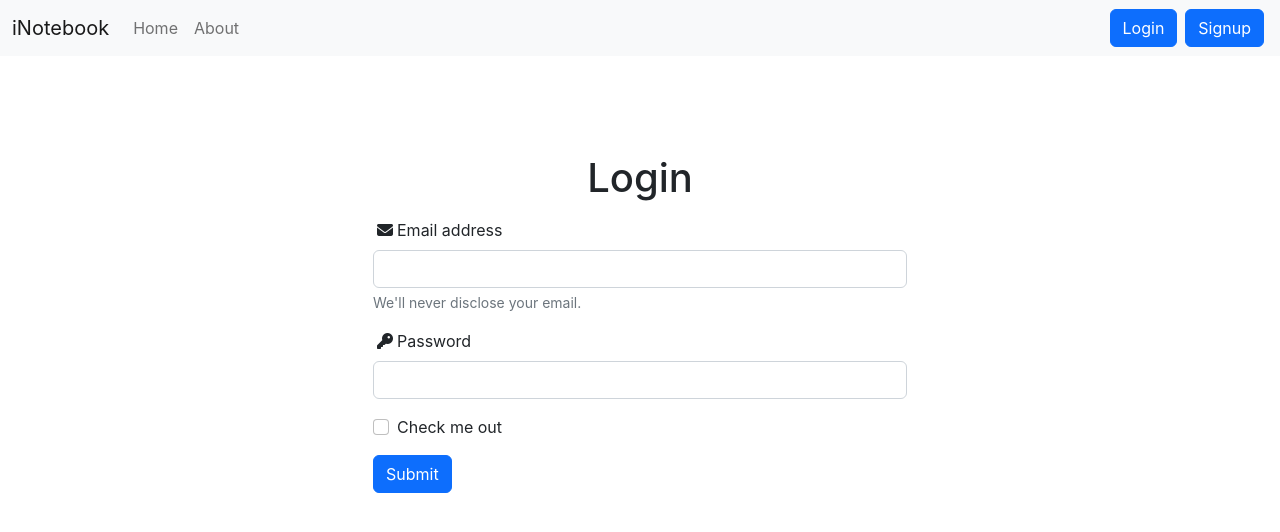
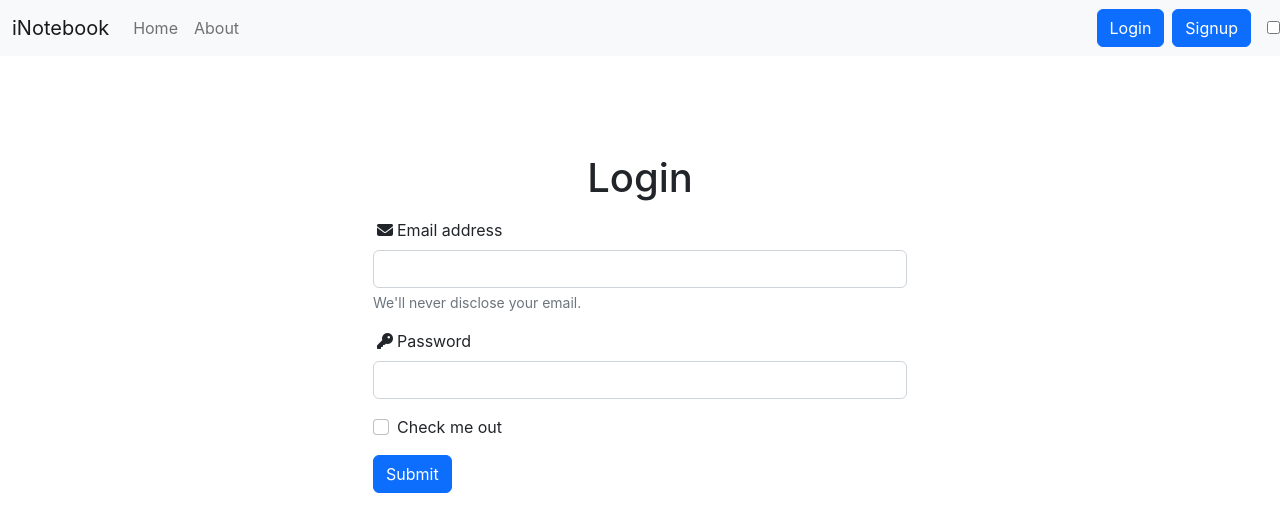
Before and after one commit to vakharwalad23/e-notebook, a React (Create React App) app: page /login in a window 1280 px wide. Shown: the top 532 px of the page. Built offline with nearby package versions, Linux system fonts and the light colour scheme.

Commit message:
darkmode-1

```diff
--- a/src/App.js
+++ b/src/App.js
@@ -28,7 +28,7 @@ function App() {
   const toggleMode = ()=>{
     if(Mode === 'light'){
       setMode('dark');
-      document.body.style.backgroundColor = '#272a2e';
+      document.body.style.backgroundColor = '#494e55';
       showAlert("Dark mode has been enabled","success");
     }
     else{
@@ -41,7 +41,7 @@ function App() {
     <>
       <NoteState>
         <Router>
-          <Navbar showAlert={showAlert}/>
+          <Navbar mode={Mode} toggleMode={toggleMode} showAlert={showAlert}/>
           <Alert alert={alert}/>
           <div className='container'>
             <Routes>
--- a/src/components/Home.js
+++ b/src/components/Home.js
@@ -5,7 +5,7 @@ const Home = (props) => {
   const {showAlert} = props;
   return (
     <div>
-      <Notes showAlert={showAlert}/>
+      <Notes mode={props.mode} showAlert={showAlert}/>
     </div>
   )
 }
--- a/src/components/Navbar.js
+++ b/src/components/Navbar.js
@@ -1,20 +1,20 @@
-import {React, useEffect} from 'react'
-import { Link, useLocation, useNavigate} from "react-router-dom";
+import { React, useEffect } from 'react'
+import { Link, useLocation, useNavigate } from "react-router-dom";
 import Userdetails from './Userdetails';
 const Navbar = (props) => {
     let navigate = useNavigate();
-    const handleLogout = ()=>{
+    const handleLogout = () => {
         localStorage.removeItem('token');
         props.showAlert("Successfully Logged Out", "success");
         navigate('/login');
     }
     let location = useLocation();
     useEffect(() => {
-      }, [location]);
+    }, [location]);
     return (
         <>
             <div>
-                <nav className="navbar navbar-expand-lg bg-light">
+                <nav className={`navbar navbar-expand-lg navbar-${props.mode} bg-${props.mode}`}>
                     <div className="container-fluid">
                         <Link className="navbar-brand" to="/">iNotebook</Link>
                         <button className="navbar-toggler" type="button" data-bs-toggle="collapse" data-bs-target="#navbarSupportedContent" aria-controls="navbarSupportedContent" aria-expanded="false" aria-label="Toggle navigation">
@@ -23,18 +23,21 @@ const Navbar = (props) => {
                         <div className="collapse navbar-collapse" id="navbarSupportedContent">
                             <ul className="navbar-nav me-auto mb-2 mb-lg-0">
                                 <li className="nav-item">
-                                    <Link className={`nav-link ${location.pathname === "/"? "active":""}`} aria-current="page" to="/">Home</Link>
+                                    <Link className={`nav-link ${location.pathname === "/" ? "active" : ""}`} aria-current="page" to="/">Home</Link>
                                 </li>
                                 <li className="nav-item">
-                                    <Link className={`nav-link ${location.pathname === "/about"? "active":""}`} to="/about">About</Link>
+                                    <Link className={`nav-link ${location.pathname === "/about" ? "active" : ""}`} to="/about">About</Link>
                                 </li>
                             </ul>
-                            {!localStorage.getItem('token')?<form className="d-flex" role="search">
-                                    <Link className="btn btn-primary mx-1" to="/login" role="button">Login</Link>
-                                    <Link className="btn btn-primary mx-1" to="/signup" role="button">Signup</Link>
-                            </form>: <div><Userdetails/><button onClick={handleLogout} className="btn btn-primary mx-2">Logout</button></div>}
+                            {!localStorage.getItem('token') ? <form className="d-flex" role="search">
+                                <Link className="btn btn-primary mx-1" to="/login" role="button">Login</Link>
+                                <Link className="btn btn-primary mx-1" to="/signup" role="button">Signup</Link>
+                            </form> : <div><Userdetails /><button onClick={handleLogout} className="btn btn-primary mx-2">Logout</button></div>}
                         </div>
                     </div>
+                        <div className={`custom-control mr-24 ml--5 custom-switch text-${props.mode === 'light' ? 'dark' : 'light'}`}>
+                            <input type="checkbox" className="custom-control-input" onClick={props.toggleMode} id="customSwitch1" />
+                        </div>
                 </nav>
             </div>
         </>
--- a/src/components/Notes.js
+++ b/src/components/Notes.js
@@ -37,32 +37,32 @@ const Notes = (props) => {
   }
   return (
     <>
-      <AddNote showAlert={props.showAlert}/>
+      <AddNote mode={props.mode} showAlert={props.showAlert}/>
       <button style={{display:"none"}} ref={ref} type="button" className="btn btn-primary" data-bs-toggle="modal" data-bs-target="#exampleModal">
         Launch demo modal
       </button>
       <div className="modal fade" id="exampleModal" tabIndex="-1" aria-labelledby="exampleModalLabel" aria-hidden="true">
         <div className="modal-dialog">
-          <div className="modal-content">
+          <div className={`modal-content bg-${props.mode==='light'?'light':'dark'}`}>
             <div className="modal-header">
-              <h5 className="modal-title" id="exampleModalLabel">Edit Note</h5>
+              <h5 className="modal-title" style={{color:props.mode==='light'?'black':'white'}} id="exampleModalLabel">Edit Note</h5>
               <button type="button" className="btn-close" data-bs-dismiss="modal" aria-label="Close"></button>
             </div>
             <div className="modal-body">
               <div>
                 <div className="container my-3">
-                  <h2>Enter Details To be Updated</h2>
+                  <h2 style={{color:props.mode==='light'?'black':'white'}}>Enter Details To be Updated</h2>
                   <form className='my-2'>
                     <div className="mb-3">
-                      <label htmlFor="title" className="form-label">Title</label>
+                      <label htmlFor="title" className="form-label" style={{color:props.mode==='light'?'black':'white'}}>Title</label>
                       <input type="text" className="form-control" id="etitle" name='etitle' aria-describedby="emailHelp" onChange={onChange} value={note.etitle ?? ""} minLength={5} required/>
                     </div>
                     <div className="mb-3">
-                      <label htmlFor="description" className="form-label">Description</label>
+                      <label htmlFor="description" className="form-label" style={{color:props.mode==='light'?'black':'white'}}>Description</label>
                       <textarea rows="3" className="form-control" id="edescription" name='edescription' onChange={onChange} value={note.edescription ?? ""} minLength={5} required/>
                     </div>
                     <div className="mb-3">
-                      <label htmlFor="tag" className="form-label">Tag</label>
+                      <label htmlFor="tag" className="form-label" style={{color:props.mode==='light'?'black':'white'}}>Tag</label>
                       <input type="text" className="form-control" id="etag" name='etag' onChange={onChange} value={note.etag ?? ""}/>
                     </div>
                   </form>
```
